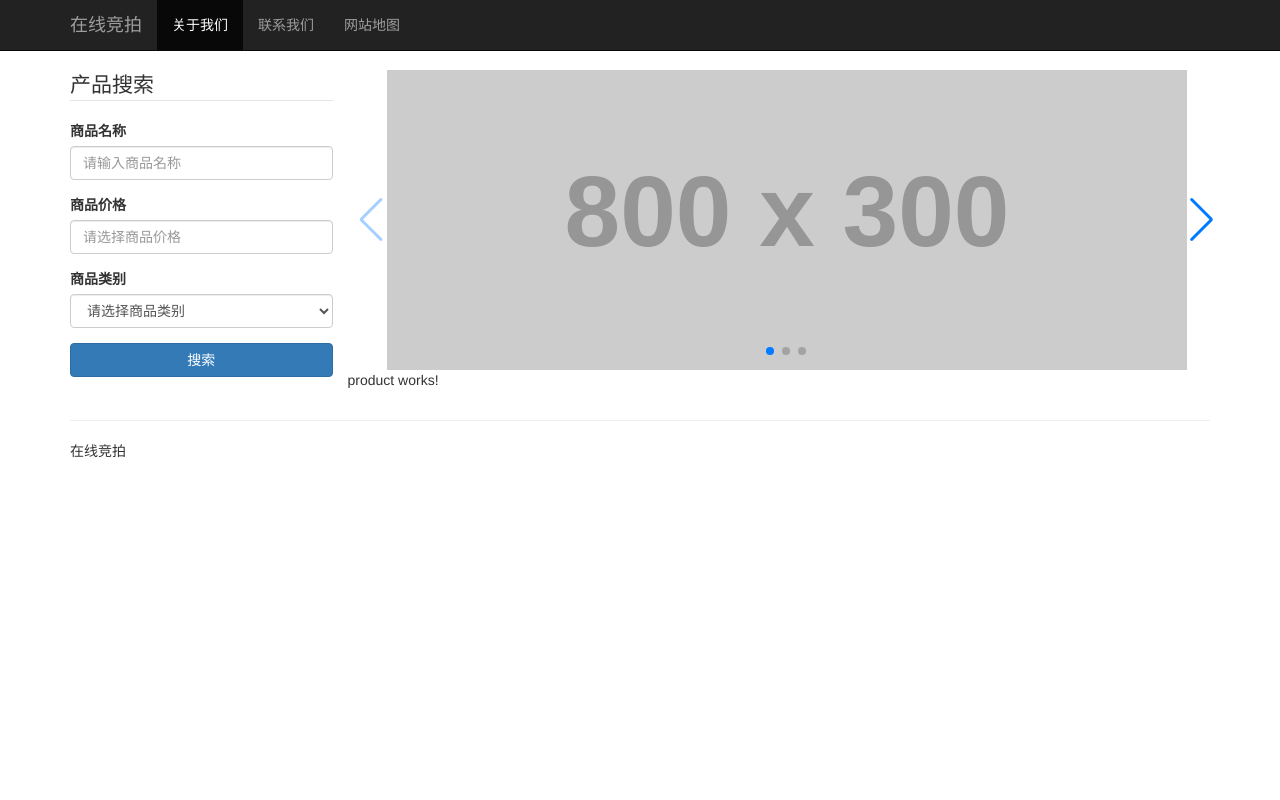
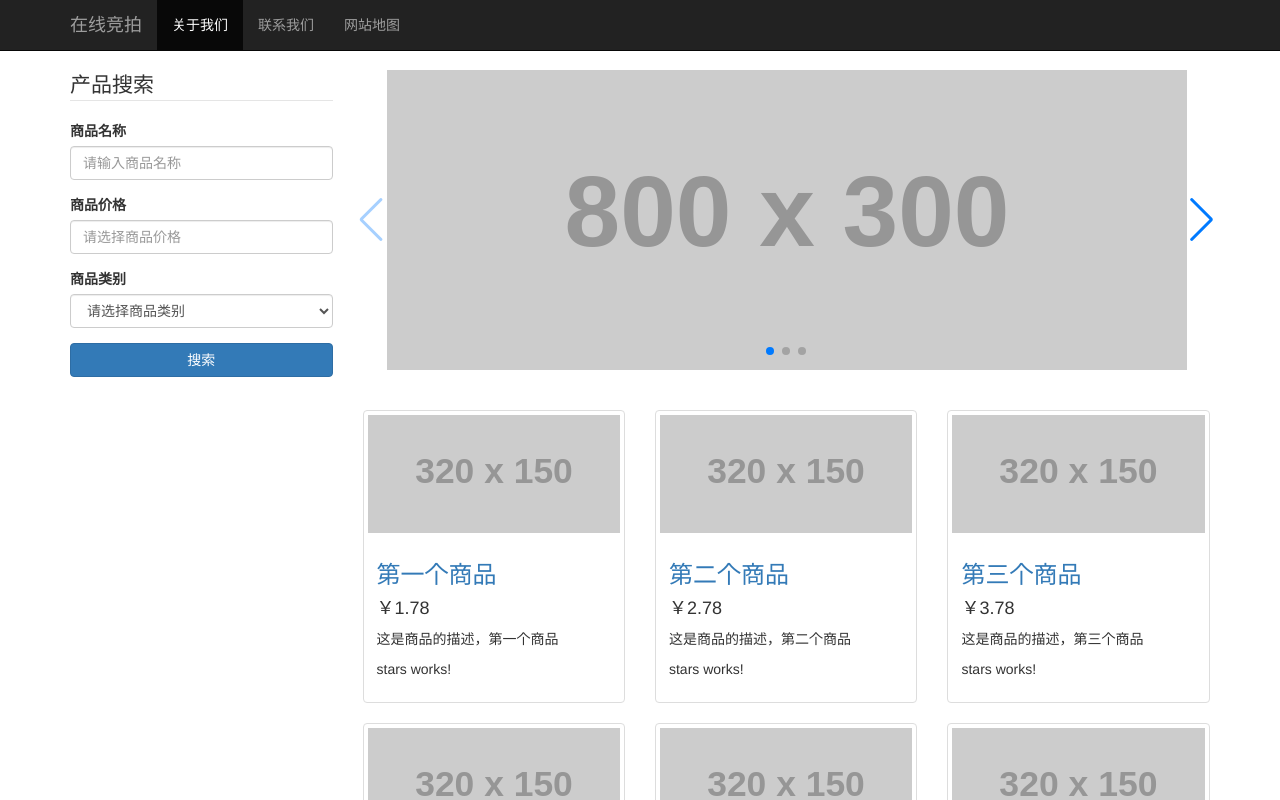
Before and after one commit to sAMs126/Angular4-study, an Angular app in the folder ng-action-one/: page / in a window 1280 px wide. Shown: the top 800 px of the page. Built offline with nearby package versions, Linux system fonts and the light colour scheme.

Commit message:
:bulb: 开发 product 组件

```diff
--- a/ng-action-one/src/app/app.component.css
+++ b/ng-action-one/src/app/app.component.css
@@ -0,0 +1,3 @@
+.carousel-container {
+  padding-bottom: 40px;
+}
--- a/ng-action-one/src/app/app.component.html
+++ b/ng-action-one/src/app/app.component.html
@@ -5,7 +5,7 @@
       <app-search></app-search>
     </div>
     <div class="col-xs-9 col-sm-9 col-md-9 col-lg-9">
-      <div class="row">
+      <div class="row carousel-container">
         <app-carousel></app-carousel>
       </div>
       <div class="row">
--- /dev/null
+++ b/ng-action-one/src/app/product/class/product.ts
@@ -0,0 +1,10 @@
+export class Product {
+  constructor(
+    public id: number,
+    public title: string,
+    public price: number,
+    public rating: number,
+    public desc: string,
+    public categories: Array<string>
+  ) {}
+}
--- a/ng-action-one/src/app/product/product.component.html
+++ b/ng-action-one/src/app/product/product.component.html
@@ -1,3 +1,13 @@
-<p>
-  product works!
-</p>
+<div *ngFor="let product of products" class="col-xs-4 col-sm-4 col-md-4 col-lg-4">
+  <div class="thumbnail">
+    <img src="http://placehold.it/320x150" alt="">
+    <div class="caption">
+      <h3><a>{{product.title}}</a></h3>
+      <h4>￥{{product.price}}</h4>
+      <p>{{product.desc}}</p>
+      <p>
+        <app-stars></app-stars>
+      </p>
+    </div>
+  </div>
+</div>
--- a/ng-action-one/src/app/product/product.component.ts
+++ b/ng-action-one/src/app/product/product.component.ts
@@ -1,15 +1,44 @@
-import { Component, OnInit } from '@angular/core';
+import { Component, OnInit } from "@angular/core";
+import { Product } from "./class/product";
 
 @Component({
-  selector: 'app-product',
-  templateUrl: './product.component.html',
-  styleUrls: ['./product.component.css']
+  selector: "app-product",
+  templateUrl: "./product.component.html",
+  styleUrls: ["./product.component.css"]
 })
 export class ProductComponent implements OnInit {
+  constructor() {}
 
-  constructor() { }
+  products: Array<Product> = [];
 
   ngOnInit() {
+    this.products = [
+      new Product(1, "第一个商品", 1.78, 1, "这是商品的描述，第一个商品", [
+        "电子产品",
+        "硬件设备",
+        "外设产品"
+      ]),
+      new Product(2, "第二个商品", 2.78, 2, "这是商品的描述，第二个商品", [
+        "硬件设备"
+      ]),
+      new Product(3, "第三个商品", 3.78, 3, "这是商品的描述，第三个商品", [
+        "电子产品",
+        "外设产品"
+      ]),
+      new Product(4, "第四个商品", 4.78, 4, "这是商品的描述，第四个商品", [
+        "电子产品",
+        "硬件设备",
+        "外设产品"
+      ]),
+      new Product(5, "第五个商品", 5.78, 5, "这是商品的描述，第五个商品", [
+        "硬件设备",
+        "外设产品"
+      ]),
+      new Product(6, "第六个商品", 6.78, 3, "这是商品的描述，第六个商品", [
+        "电子产品",
+        "硬件设备",
+        "外设产品"
+      ])
+    ];
   }
-
 }
```
